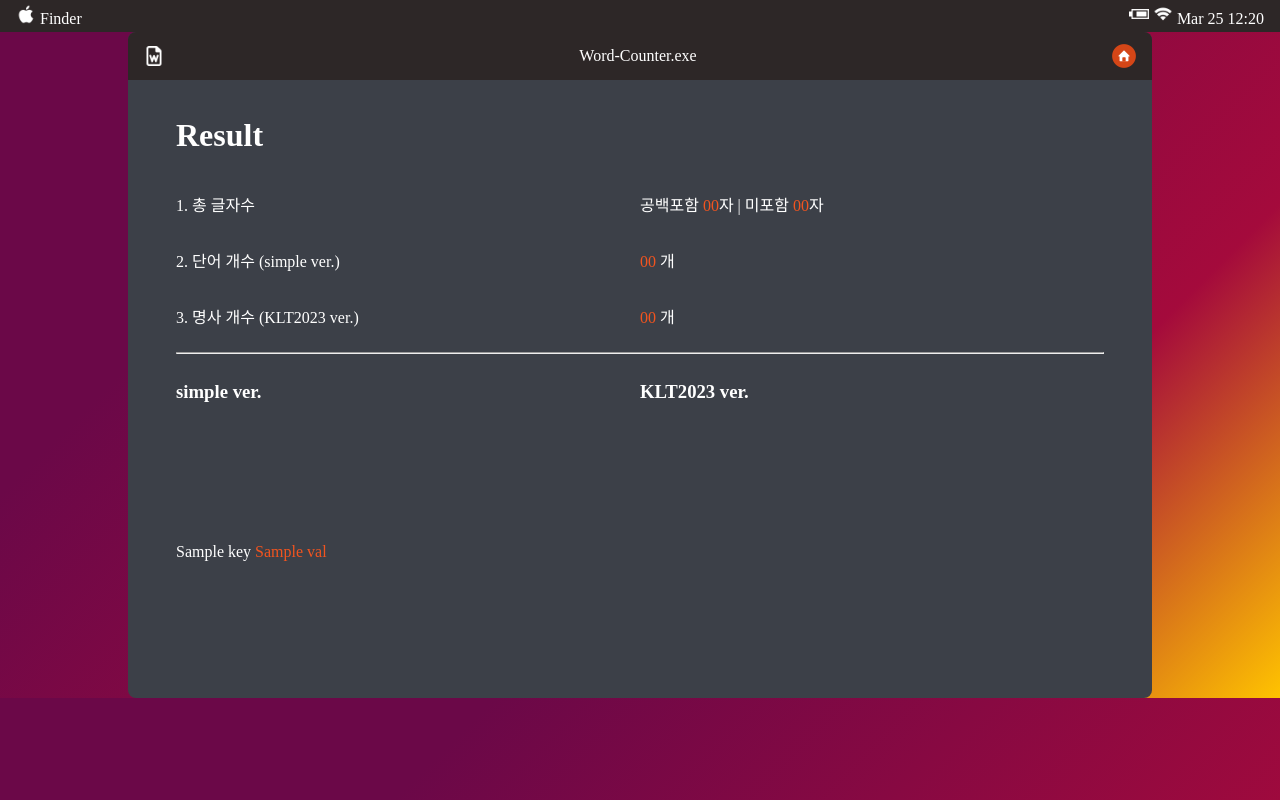
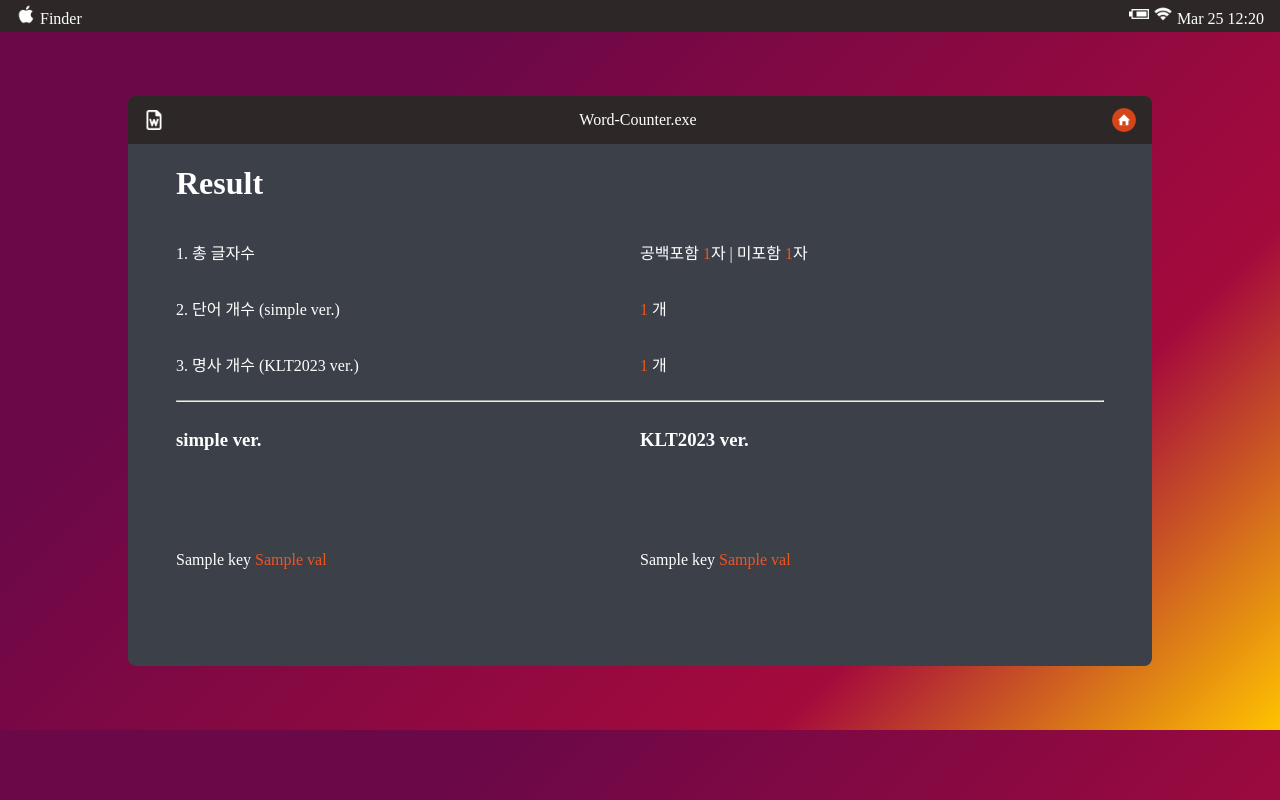
Before and after one commit to haram8009/wordcount, a Django app: template main/templates/result.html in a window 1280 px wide. Run offline with Django 4.2, Linux system fonts and the light colour scheme; the template is opened without the code that fills it: most values are stand-ins (such as "Sample title", 1, 10 or a date in 2020).

Commit message:
klt2023 형태소분석기 명사추출 추가

```diff
--- a/main/templates/result.html
+++ b/main/templates/result.html
@@ -7,16 +7,16 @@
       <div id="result_summary">
         <p>1. 총 글자수</p>
         <p>공백포함
-          <span class="color_orange">00</span>자 | 미포함
-          <span class="color_orange">00</span>자</p>
+          <span class="color_orange">{{simple_length}}</span>자 | 미포함
+          <span class="color_orange">{{replaced_length}}</span>자</p>
         <p>2. 단어 개수 (simple ver.)</p>
         <p>
-          <span class="color_orange">00</span>
+          <span class="color_orange">{{simple_total_count}}</span>
           개
         </p>
         <p>3. 명사 개수 (KLT2023 ver.)</p>
         <p>
-          <span class="color_orange">00</span>
+          <span class="color_orange">{{klt_total_count}}</span>
           개
         </p>
       </div>
@@ -28,13 +28,19 @@
         <h3>KLT2023 ver.</h3>
 
         <div class="result">
-          {% for key, val in words %}
+          {% for key, val in simple_words %}
             <span>{{key}}</span>
             <span class="color_orange">{{val}}</span>
             <br/>
           {% endfor %}
         </div>
-        <div class="result"></div>
+        <div class="result">
+          {% for key, val in klt_words %}
+            <span>{{key}}</span>
+            <span class="color_orange">{{val}}</span>
+            <br/>
+          {% endfor %}
+        </div>
       </div>
     </div>
   {% endblock content %}
--- a/static/css/style.css
+++ b/static/css/style.css
@@ -16,6 +16,7 @@ html {
     #ffc300 100%
   );
   min-width: 400px;
+  max-height: 100vh;
 }
 body {
   /* 스크롤 문제 재발 */
@@ -43,7 +44,7 @@ body {
 .app-container {
   display: flex;
   width: 80%;
-  /* height: 30rem; */
+  margin: 4rem auto;
   color: #fff;
   flex-direction: column;
   box-sizing: border-box;
@@ -78,7 +79,7 @@ body {
 .contents {
   width: 100%;
   height: 100%;
-  padding: 1rem 3rem;
+  padding: 0 3rem 1rem 3rem;
   box-sizing: border-box;
 }
 
@@ -129,7 +130,7 @@ form {
 }
 #detail {
   width: 100%;
-  height: 20rem;
+  height: 15rem;
   display: grid;
   grid-template-columns: 1fr 1fr;
 }
```
Also changed, not shown: main/views.py (+32 -10 lines).
